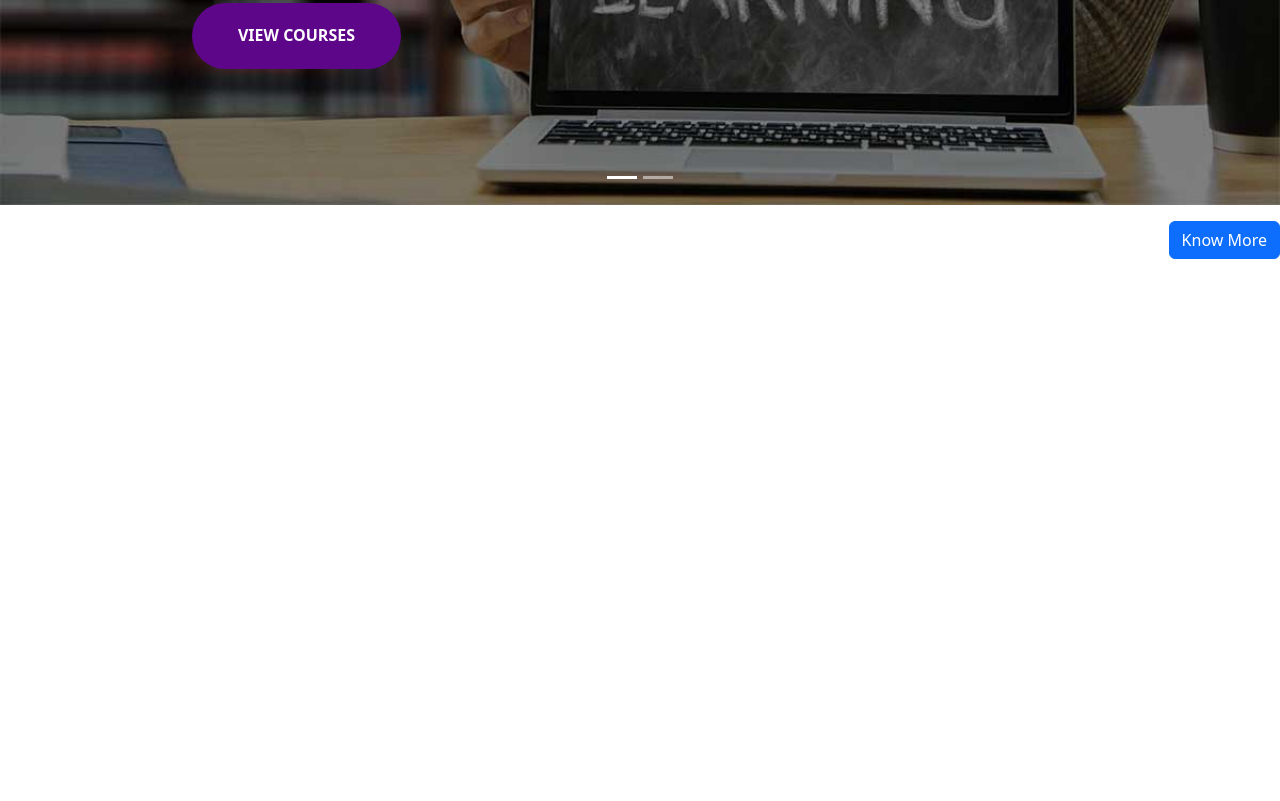
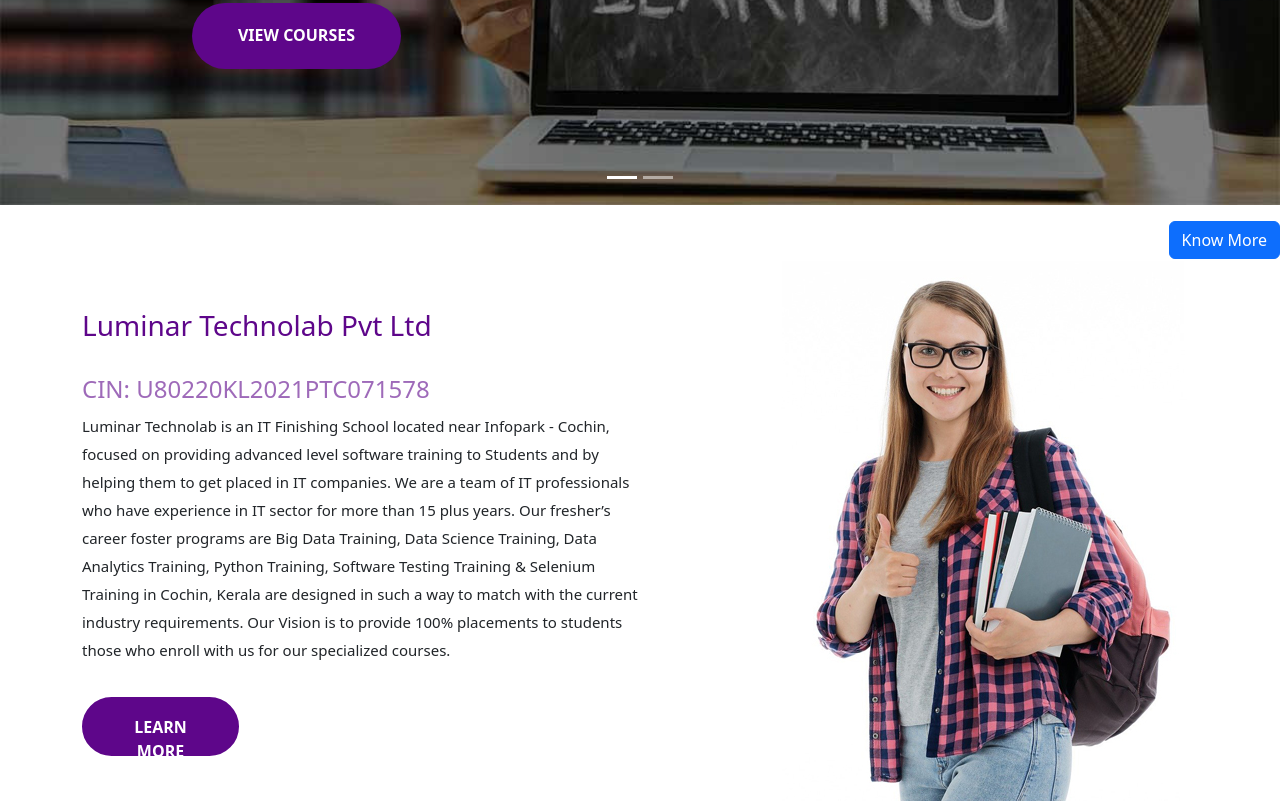
Before and after one commit to Lakshmi1511/Luminar_Website, a plain HTML site: page index.html in a window 1280 px wide. Shown: the part 492-1293 px from the top of the page. Before the commit the page ends 800 px from the top, so only its background shows below. Drawn offline with nearby package versions, Linux system fonts and the light colour scheme.

Commit message:
initial commit

```diff
--- a/index.html
+++ b/index.html
@@ -32,11 +32,10 @@
       <a class="navbar-brand text-white ms-4" href="#">
         <img src="./images/logo.png" alt="">
       </a>
-      <!-- <button class="navbar-toggler" type="button" data-bs-toggle="collapse"
-                data-bs-target="#navbarSupportedContent" aria-controls="navbarSupportedContent" aria-expanded="false"
-                aria-label="Toggle navigation">
-                <span class="navbar-toggler-icon"></span>
-            </button> -->
+      <button class="navbar-toggler" type="button" data-bs-toggle="collapse" data-bs-target="#navbarSupportedContent"
+        aria-controls="navbarSupportedContent" aria-expanded="false" aria-label="Toggle navigation">
+        <span class="navbar-toggler-icon"></span>
+      </button>
       <div class="collapse navbar-collapse justify-content-end" id="navbarSupportedContent">
         <ul class="navbar-nav nav-fill me-1 pb-2">
           <li class="nav-item">
@@ -110,7 +109,8 @@
   </div>
 
   <!-- Launch modal -->
-  <button type="button" class="btn btn-primary mt-3" data-bs-toggle="modal" data-bs-target="#exampleModal" style="float: right;">
+  <button type="button" class="btn btn-primary mt-3" data-bs-toggle="modal" data-bs-target="#exampleModal"
+    style="float: right;">
     Know More
   </button>
 
@@ -153,6 +153,33 @@
     </div>
   </div>
 
+  <!-- responsive portion -->
+    <div class="container w-100 mt-5 pt-2 bg-white ">
+      <div class="row">
+        <div class="col-lg-7 col-md-12  col-sm-12 pt-5">
+          <h3 style="color:  #5e068a;">Luminar Technolab Pvt Ltd </h3>
+          <br>
+          <h4 style="color:#5e068a99">CIN: U80220KL2021PTC071578</h4>
+          <p class="about">Luminar Technolab is an IT Finishing School located near Infopark - Cochin, focused on providing advanced
+            level
+            software training to Students and by helping them to get placed in IT companies. We are a team of IT
+            professionals
+            who have experience in IT sector for more than 15 plus years. Our fresher’s career foster programs
+            are Big Data Training, Data Science Training, Data Analytics Training, Python Training, Software Testing
+            Training & Selenium Training in Cochin, Kerala are designed in such a way to match with the current industry
+            requirements. Our Vision is to provide 100% placements to students those who enroll with us for our
+            specialized courses.</p>
+          <button class=" btn_learn ">LEARN MORE</button>
+        </div>
+        <div class="col-lg-5 col-md-12  col-sm-12">
+
+          <img src="./images/cont.jpg" alt="">
+        </div>
+
+
+      </div>
+    </div>
+
 </body>
 
 </html>
--- a/style.css
+++ b/style.css
@@ -31,3 +31,25 @@
     color: white;
     border: none;
 }
+.btn_learn{
+    padding: 16px 27px;
+    font-weight: 600;
+    margin-top: 21px;
+    border-radius: 50px;
+    border: 2px solid #5e068a;
+    width: 157px;
+    height: 59px;
+    border-radius: 50px;
+    background-color: #5e068a;
+    color: white;
+}
+.btn_learn:hover{
+    background-color: white;
+    color: #5e068a ;
+}
+.about{
+    line-height: 28px;
+    margin-bottom: 12px;
+    font-size: 15px;
+    max-width: 565px;
+}
```
Also changed, not shown: images/cont.jpg (added).
